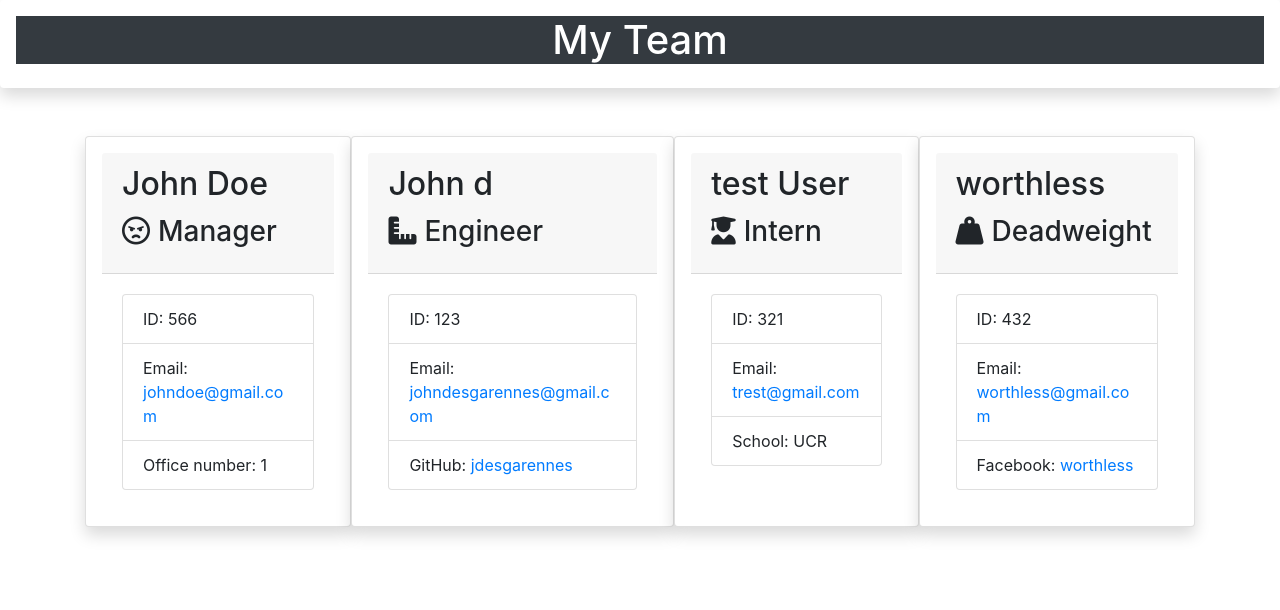
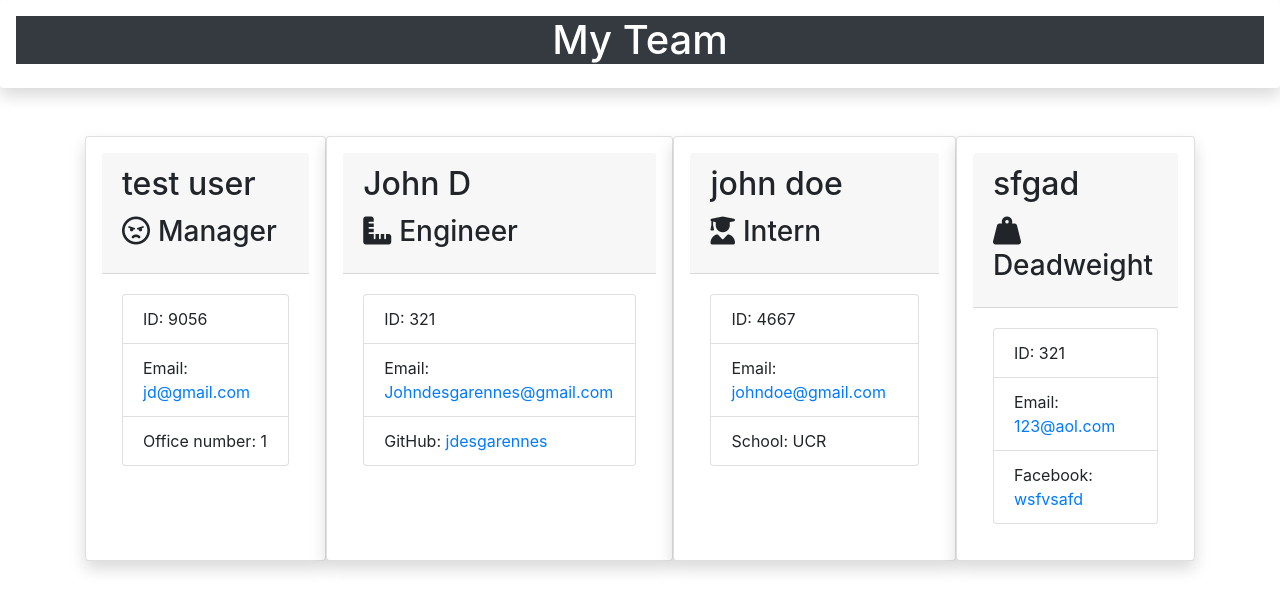
Before and after one commit to jdesgarennes/Team-profile-generator, a website: page dist/index.html in a window 1280 px wide. Drawn offline with nearby package versions, Linux system fonts and the light colour scheme.

Commit message:
added README.md

```diff
--- a/dist/index.html
+++ b/dist/index.html
@@ -25,13 +25,13 @@
 
           <div class="card employee-card shadow p-3 mb-5 bg-white rounded">
           <div class="card-header">
-              <h2 class="card-title">John Doe</h2>
+              <h2 class="card-title">test user</h2>
               <h3 class="card-title"><i class="far fa-angry mr-2"></i>Manager</h3>
           </div>
           <div class="card-body">
               <ul class="list-group">
-                  <li class="list-group-item">ID: 566</li>
-                  <li class="list-group-item">Email: <a href="mailto:johndoe@gmail.com">johndoe@gmail.com</a></li>
+                  <li class="list-group-item">ID: 9056</li>
+                  <li class="list-group-item">Email: <a href="mailto:jd@gmail.com">jd@gmail.com</a></li>
                   <li class="list-group-item">Office number: 1</li>
               </ul>
           </div>
@@ -39,13 +39,13 @@
 
           <div class="card employee-card shadow p-3 mb-5 bg-white rounded">
       <div class="card-header">
-          <h2 class="card-title">John d</h2>
+          <h2 class="card-title">John D</h2>
           <h3 class="card-title"><i class="fas fa-ruler-combined mr-2"></i>Engineer</h3>
       </div>
       <div class="card-body">
           <ul class="list-group">
-              <li class="list-group-item">ID: 123</li>
-              <li class="list-group-item">Email: <a href="mailto:johndesgarennes@gmail.com">johndesgarennes@gmail.com</a></li>
+              <li class="list-group-item">ID: 321</li>
+              <li class="list-group-item">Email: <a href="mailto:Johndesgarennes@gmail.com">Johndesgarennes@gmail.com</a></li>
               <li class="list-group-item">GitHub: <a href="https://github.com/jdesgarennes" target="_blank" rel="noopener noreferrer">jdesgarennes</a></li>
           </ul>
       </div>
@@ -53,13 +53,13 @@
 
           <div class="card employee-card shadow p-3 mb-5 bg-white rounded">
       <div class="card-header">
-          <h2 class="card-title">test User</h2>
+          <h2 class="card-title">john doe</h2>
           <h3 class="card-title"><i class="fas fa-user-graduate mr-2"></i>Intern</h3>
       </div>
       <div class="card-body">
           <ul class="list-group">
-              <li class="list-group-item">ID: 321</li>
-              <li class="list-group-item">Email: <a href="mailto:trest@gmail.com">trest@gmail.com</a></li>
+              <li class="list-group-item">ID: 4667</li>
+              <li class="list-group-item">Email: <a href="mailto:johndoe@gmail.com">johndoe@gmail.com</a></li>
               <li class="list-group-item">School: UCR</li>
           </ul>
       </div>
@@ -67,14 +67,14 @@
 
         <div class="card employee-card shadow p-3 mb-5 bg-white rounded">
     <div class="card-header">
-        <h2 class="card-title">worthless</h2>
+        <h2 class="card-title">sfgad</h2>
         <h3 class="card-title"><i class="fas fa-weight-hanging mr-2"></i>Deadweight</h3>
     </div>
     <div class="card-body">
         <ul class="list-group">
-            <li class="list-group-item">ID: 432</li>
-            <li class="list-group-item">Email: <a href="mailto:worthless@gmail.com">worthless@gmail.com</a></li>
-            <li class="list-group-item">Facebook: <a href="https://facebook.com/public/worthless" target="_blank" rel="noopener noreferrer">worthless</a></li>
+            <li class="list-group-item">ID: 321</li>
+            <li class="list-group-item">Email: <a href="mailto:123@aol.com">123@aol.com</a></li>
+            <li class="list-group-item">Facebook: <a href="https://facebook.com/public/wsfvsafd" target="_blank" rel="noopener noreferrer">wsfvsafd</a></li>
         </ul>
     </div>
 </div>
```
Also changed, not shown: README.md.
